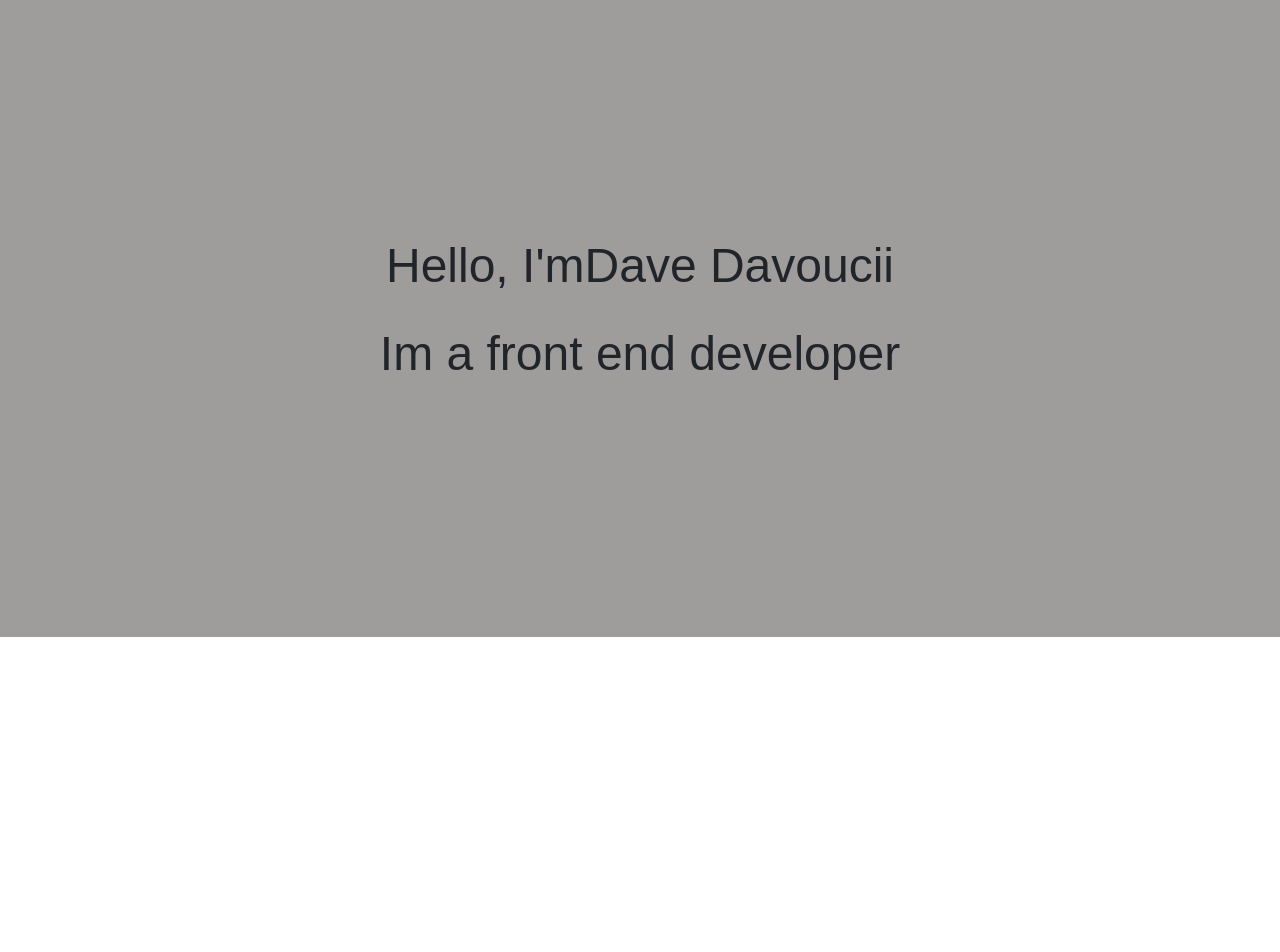
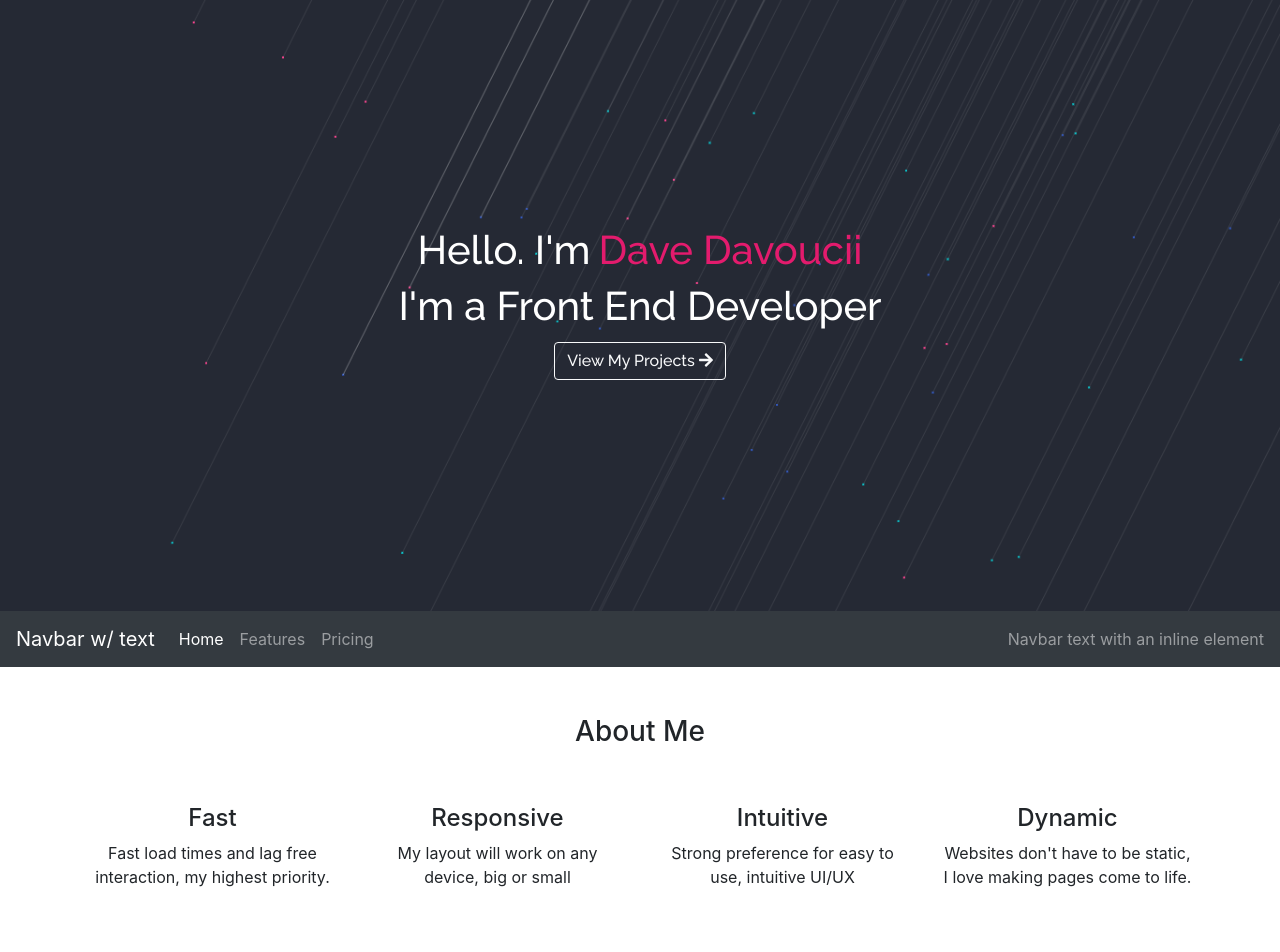
Before and after one commit to dav4thevid/angular-port-folio, an Angular app: page / in a window 1280 px wide. Shown: the top 952 px of the page. Before the commit the page ends 800 px from the top, so only its background shows below. Built offline with nearby package versions, Linux system fonts and the light colour scheme.

Commit message:
created home page

```diff
--- a/package.json
+++ b/package.json
@@ -19,7 +19,10 @@
     "@angular/platform-browser": "~8.2.14",
     "@angular/platform-browser-dynamic": "~8.2.14",
     "@angular/router": "~8.2.14",
+    "@fortawesome/angular-fontawesome": "^0.6.1",
     "@fortawesome/fontawesome-free": "^5.13.0",
+    "@fortawesome/fontawesome-svg-core": "^1.2.28",
+    "@fortawesome/free-solid-svg-icons": "^5.13.0",
     "@ng-bootstrap/ng-bootstrap": "^4.0.4",
     "bootstrap": "^4.4.1",
     "rxjs": "~6.4.0",
--- /dev/null
+++ b/src/app/about/about.component.html
@@ -0,0 +1,69 @@
+<nav class="navbar navbar-expand-lg navbar-dark bg-dark">
+  <a class="navbar-brand" href="#">Navbar w/ text</a>
+  <button class="navbar-toggler" type="button" data-toggle="collapse" data-target="#navbarText" aria-controls="navbarText" aria-expanded="false" aria-label="Toggle navigation">
+    <span class="navbar-toggler-icon"></span>
+  </button>
+  <div class="collapse navbar-collapse" id="navbarText">
+    <ul class="navbar-nav mr-auto">
+      <li class="nav-item active">
+        <a class="nav-link" href="#">Home <span class="sr-only">(current)</span></a>
+      </li>
+      <li class="nav-item">
+        <a class="nav-link" href="#">Features</a>
+      </li>
+      <li class="nav-item">
+        <a class="nav-link" href="#">Pricing</a>
+      </li>
+    </ul>
+    <span class="navbar-text">
+      Navbar text with an inline element
+    </span>
+  </div>
+</nav>
+
+<div class = "container-fluid">
+  <div class = "row">
+    <div class = "col text-header d-flex justify-content-center p-5">
+      <h3 class = "">About Me</h3>
+    </div>
+  </div>
+  <div class = "container">
+    <div class = "row text-center ">
+      <div class = "col-sm-6 col-md-3">
+        <h4 class= "text-header">Fast</h4>
+        <p class = "text-content">Fast load times and lag free interaction, my highest priority.</p>
+      </div>
+      <div class = "col-sm-6 col-md-3">
+        <h4 class= "text-header">Responsive</h4>
+        <p class = "text-content">My layout will work on any device, big or small</p>
+      </div>
+      <div class = "col-sm-6 col-md-3">
+        <h4 class= "text-header">Intuitive</h4>
+        <p class = "text-content">Strong preference for easy to use, intuitive UI/UX</p>
+      </div>
+      <div class = "col-sm-6 col-md-3">
+        <h4 class= "text-header">Dynamic</h4>
+        <p class = "text-content">Websites don't have to be static, I love making pages come to life.</p>
+      </div>
+    </div>
+  </div>
+
+  <div class = "container">
+    <div class = "row mt-5 text-center">
+      <div class = "col-sm-12 col-md-6">
+        <h4 class = "text-header">Who's this guy?</h4>
+        <p class = "text-content">
+          Im a Front End Developer from Lagos Nigeria
+        </p>
+        <p class = "text-content">
+          I have serious passion for UI effects, animations and creating intuitive, dynamic user experiences.
+          Let's make something special.
+        </p>
+
+      <div class = "col-sm-12 col-md-6">
+
+      </div>
+    </div>
+  </div>
+
+</div>
--- /dev/null
+++ b/src/app/about/about.component.ts
@@ -0,0 +1,15 @@
+import { Component, OnInit } from '@angular/core';
+
+@Component({
+  selector: 'app-about',
+  templateUrl: './about.component.html',
+  styleUrls: ['./about.component.scss']
+})
+export class AboutComponent implements OnInit {
+
+  constructor() { }
+
+  ngOnInit() {
+  }
+
+}
--- a/src/app/app.component.html
+++ b/src/app/app.component.html
@@ -1,3 +1,4 @@
 <app-home-page></app-home-page>
+<app-about></app-about>
 
 <!-- <router-outlet></router-outlet> -->
--- a/src/app/home-page/home-page.component.html
+++ b/src/app/home-page/home-page.component.html
@@ -1,8 +1,16 @@
-<div class="container-fluid">
-  <div class = "row">
-    <div class = "col-sm-12 homepage-text ">
-      <p class = "d-flex justify-content-center" >Hello, I'm <span> Dave Davoucii </span></p>
-      <p class = "d-flex justify-content-center">Im a front end developer</p>
+<section>
+  <div class="container-fluid">
+    <div class = "row">
+      <div class = "col-12 homepage-text ">
+        <p class = "d-flex justify-content-center" >Hello. I'm <span class = "ml-2 highlight "> Dave Davoucii </span></p>
+        <p class = "d-flex justify-content-center">I'm a Front End Developer</p>
+        <div class = "d-flex justify-content-center">
+          <!-- <button class = "btn btn-primary">View My Projects</button> -->
+          <button type="button" class="btn btn-outline-light">View My Projects
+            <fa-icon [icon]="faArrowRight"></fa-icon>
+          </button>
+        </div>
+      </div>
     </div>
   </div>
-</div>
+</section>
--- a/src/app/home-page/home-page.component.scss
+++ b/src/app/home-page/home-page.component.scss
@@ -1,11 +1,55 @@
-.container-fluid
-{
-  background-color:rgba(75, 70, 70, 0.534)
+@import url('https://fonts.googleapis.com/css2?family=Raleway:wght@100;500;600;700&display=swap');
+
+
+
+.container-fluid {
+  /* Location of the image */
+  background-image: url(../../assets/download.png);
+
+  /* Background image is centered vertically and horizontally at all times */
+  background-position: center center;
+
+  /* Background image doesn't tile */
+  background-repeat: no-repeat;
+
+  /* Background image is fixed in the viewport so that it doesn't move when
+     the content's height is greater than the image's height */
+  background-attachment: fixed;
+
+  /* This is what makes the background image rescale based
+     on the container's size */
+  background-size: cover;
+
+  /* Set a background color that will be displayed
+     while the background image is loading */
+  // background-color: #464646;
+
 }
 
+// .container-fluid
+// {
+//   // background-color:rgba(19, 18, 18, 0.534);
+//   // background-image: url();
+// }
+
 .homepage-text{
+  color:white;
   margin-top:18%;
   margin-bottom:18%;
-  font-size:3em;
-  font-family:Arial, Helvetica, sans-serif;
+  font-size: 30pt;
+  // font-family: "Raleway-semibold";
+  font-family: 'Raleway', sans-serif;
+  // font-family:Arial, Helvetica, sans-serif;
+  z-index: 1;
+  line-height: 30pt;
 }
+
+.highlight {
+  color: #e31b6d;
+}
+
+
+button {
+   margin-left:auto;
+   margin-right:auto;
+ }
--- a/src/app/home-page/home-page.component.ts
+++ b/src/app/home-page/home-page.component.ts
@@ -1,4 +1,5 @@
 import { Component, OnInit } from '@angular/core';
+import { faArrowRight } from '@fortawesome/free-solid-svg-icons';
 
 @Component({
   selector: 'app-home-page',
@@ -6,7 +7,7 @@ import { Component, OnInit } from '@angular/core';
   styleUrls: ['./home-page.component.scss']
 })
 export class HomePageComponent implements OnInit {
-
+  faArrowRight = faArrowRight;
   constructor() { }
 
   ngOnInit() {
```
Also changed, not shown: src/app/app.module.ts (+6 -1 lines), angular.json (line endings or trailing spaces), src/app/about/about.component.scss (added), src/assets/download.png (added), 1 other file (tests, documents, lock files or other folders).
